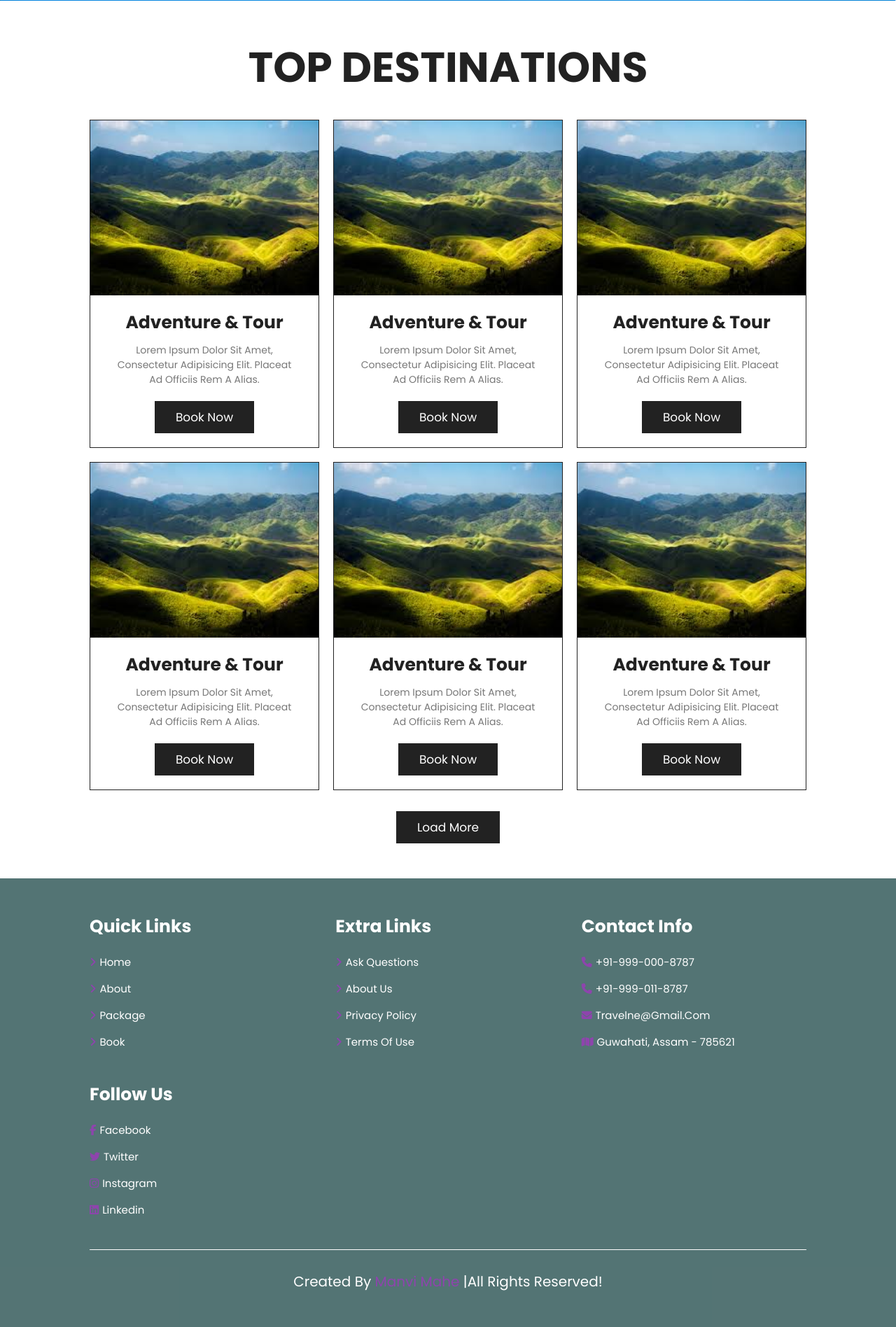
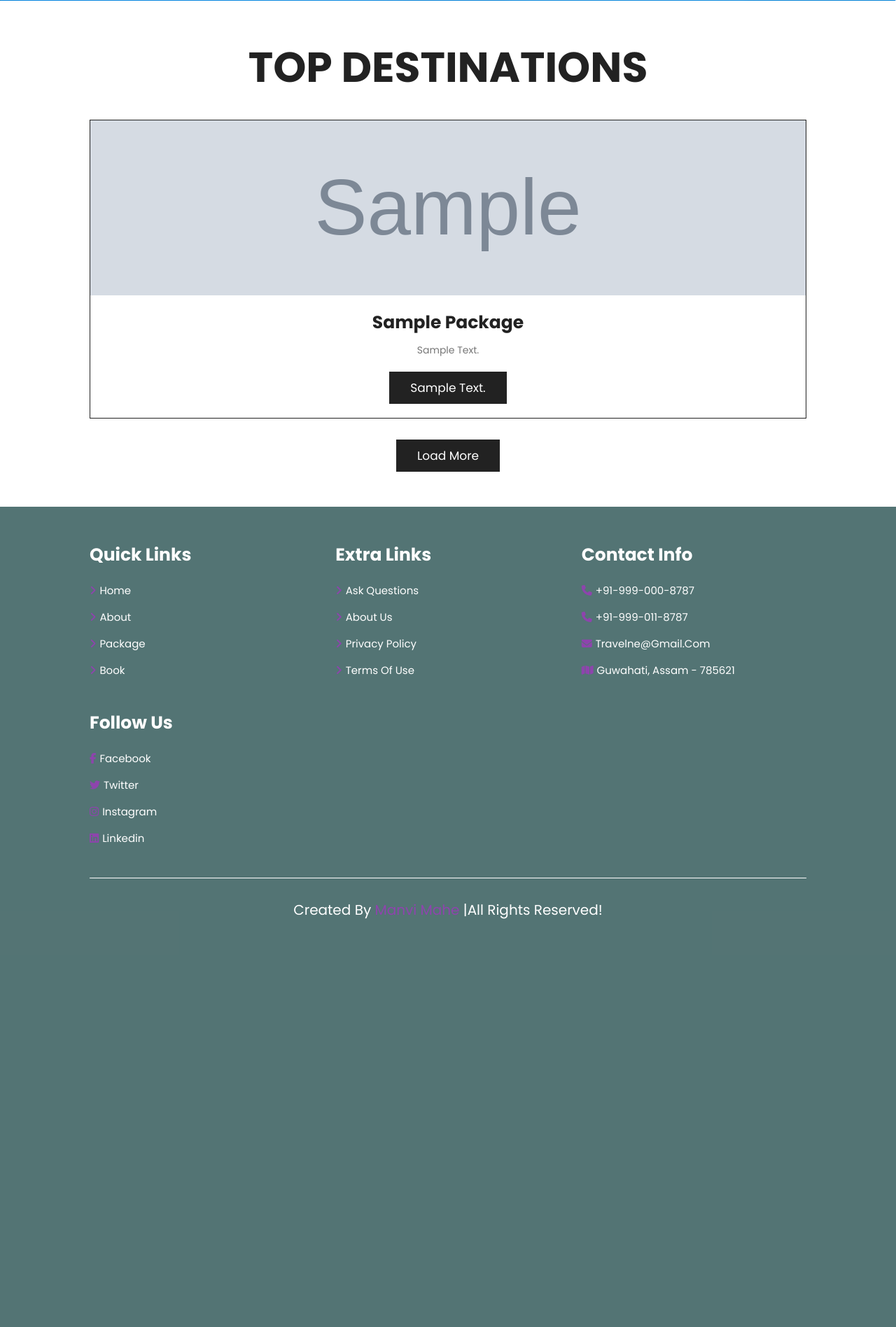
Before and after one commit to manvimahe/travelEase, a PHP site: page /package.php in a window 1280 px wide. Shown: the part 477-2373 px from the top of the page at 70% size. After the commit the page ends 1790 px from the top, so only its background shows below. Run offline with PHP 8.4, Linux system fonts and the light colour scheme; tables that the repository leaves empty or names only in its code hold one stand-in row (values such as "Sample post"); grey boxes marked "Sample" are stand-in pictures.

Commit message:
adding package table

```diff
--- a/package.php
+++ b/package.php
@@ -14,6 +14,32 @@
     <link rel="stylesheet" href="css/style.css">
 </head>
 <body>
+
+    <?php
+    $servername = "localhost";
+    $username = "root";
+    $password = "";
+    $dbname = "book_db";
+
+    // Create connection
+    $conn = new mysqli($servername, $username, $password, $dbname);
+
+    // Check connection
+    if ($conn->connect_error) {
+        die("Connection failed: " . $conn->connect_error);
+    }
+
+    $sql = "SELECT title, description, image_path, button_text, button_link FROM packages";
+    $result = $conn->query($sql);
+
+    $packages = [];
+    if ($result->num_rows > 0) {
+        while ($row = $result->fetch_assoc()) {
+            $packages[] = $row;
+        }
+    }
+    $conn->close();
+    ?>
 
 
     <!-- header section start -->
@@ -41,144 +67,23 @@
         <h1>Packages</h1>
     </div>
 
-    <!-- packages section start -->
+    <!-- packages section starts -->
 <section class="packages">
-
     <h1 class="heading-title">Top Destinations</h1>
 
     <div class="box-container">
-
+        <?php foreach ($packages as $package): ?>
         <div class="box">
             <div class="image">
-                    <img src="images/home-slide-21.jpeg" alt="">
+                <img src="<?php echo htmlspecialchars($package['image_path']); ?>" alt="">
             </div>
             <div class="content">
-                    <h3>adventure & tour</h3>
-                    <p>Lorem ipsum dolor sit amet, consectetur adipisicing elit. Placeat ad officiis rem a alias.</p>
-                    <a href="book.php" class="btn">Book now</a>
+                <h3><?php echo htmlspecialchars($package['title']); ?></h3>
+                <p><?php echo htmlspecialchars($package['description']); ?></p>
+                <a href="<?php echo htmlspecialchars($package['button_link']); ?>" class="btn"><?php echo htmlspecialchars($package['button_text']); ?></a>
             </div>
         </div>
-
-            <div class="box">
-                <div class="image">
-                    <img src="images/home-slide-21.jpeg" alt="">
-                </div>
-                <div class="content">
-                    <h3>adventure & tour</h3>
-                    <p>Lorem ipsum dolor sit amet, consectetur adipisicing elit. Placeat ad officiis rem a alias.</p>
-                    <a href="book.php" class="btn">Book now</a>
-                </div>
-            </div>
-
-            <div class="box">
-                <div class="image">
-                    <img src="images/home-slide-21.jpeg" alt="">
-                </div>
-                <div class="content">
-                    <h3>adventure & tour</h3>
-                    <p>Lorem ipsum dolor sit amet, consectetur adipisicing elit. Placeat ad officiis rem a alias.</p>
-                    <a href="book.php" class="btn">Book now</a>
-                </div>
-            </div>
-
-            <div class="box">
-                <div class="image">
-                    <img src="images/home-slide-21.jpeg" alt="">
-                </div>
-                <div class="content">
-                    <h3>adventure & tour</h3>
-                    <p>Lorem ipsum dolor sit amet, consectetur adipisicing elit. Placeat ad officiis rem a alias.</p>
-                    <a href="book.php" class="btn">Book now</a>
-                </div>
-            </div>
-
-            <div class="box">
-                <div class="image">
-                    <img src="images/home-slide-21.jpeg" alt="">
-                </div>
-                <div class="content">
-                    <h3>adventure & tour</h3>
-                    <p>Lorem ipsum dolor sit amet, consectetur adipisicing elit. Placeat ad officiis rem a alias.</p>
-                    <a href="book.php" class="btn">Book now</a>
-                </div>
-            </div>
-
-            <div class="box">
-                <div class="image">
-                    <img src="images/home-slide-21.jpeg" alt="">
-                </div>
-                <div class="content">
-                    <h3>adventure & tour</h3>
-                    <p>Lorem ipsum dolor sit amet, consectetur adipisicing elit. Placeat ad officiis rem a alias.</p>
-                    <a href="book.php" class="btn">Book now</a>
-                </div>
-            </div>
-
-            <div class="box">
-                <div class="image">
-                    <img src="images/home-slide-21.jpeg" alt="">
-                </div>
-                <div class="content">
-                    <h3>adventure & tour</h3>
-                    <p>Lorem ipsum dolor sit amet, consectetur adipisicing elit. Placeat ad officiis rem a alias.</p>
-                    <a href="book.php" class="btn">Book now</a>
-                </div>
-            </div>
-
-            <div class="box">
-                <div class="image">
-                    <img src="images/home-slide-21.jpeg" alt="">
-                </div>
-                <div class="content">
-                    <h3>adventure & tour</h3>
-                    <p>Lorem ipsum dolor sit amet, consectetur adipisicing elit. Placeat ad officiis rem a alias.</p>
-                    <a href="book.php" class="btn">Book now</a>
-                </div>
-            </div>
-
-            <div class="box">
-                <div class="image">
-                    <img src="images/home-slide-21.jpeg" alt="">
-                </div>
-                <div class="content">
-                    <h3>adventure & tour</h3>
-                    <p>Lorem ipsum dolor sit amet, consectetur adipisicing elit. Placeat ad officiis rem a alias.</p>
-                    <a href="book.php" class="btn">Book now</a>
-                </div>
-            </div>
-
-            <div class="box">
-                <div class="image">
-                    <img src="images/home-slide-21.jpeg" alt="">
-                </div>
-                <div class="content">
-                    <h3>adventure & tour</h3>
-                    <p>Lorem ipsum dolor sit amet, consectetur adipisicing elit. Placeat ad officiis rem a alias.</p>
-                    <a href="book.php" class="btn">Book now</a>
-                </div>
-            </div>
-
-            <div class="box">
-                <div class="image">
-                    <img src="images/home-slide-21.jpeg" alt="">
-                </div>
-                <div class="content">
-                    <h3>adventure & tour</h3>
-                    <p>Lorem ipsum dolor sit amet, consectetur adipisicing elit. Placeat ad officiis rem a alias.</p>
-                    <a href="book.php" class="btn">Book now</a>
-                </div>
-            </div>
-
-            <div class="box">
-                <div class="image">
-                    <img src="images/home-slide-21.jpeg" alt="">
-                </div>
-                <div class="content">
-                    <h3>adventure & tour</h3>
-                    <p>Lorem ipsum dolor sit amet, consectetur adipisicing elit. Placeat ad officiis rem a alias.</p>
-                    <a href="book.php" class="btn">Book now</a>
-                </div>
-            </div>
+        <?php endforeach; ?>
     </div>
 
     <div class="load-more"><span class="btn">load more</span></div>
```
Lines whose indentation alone changed are shown as unchanged.
